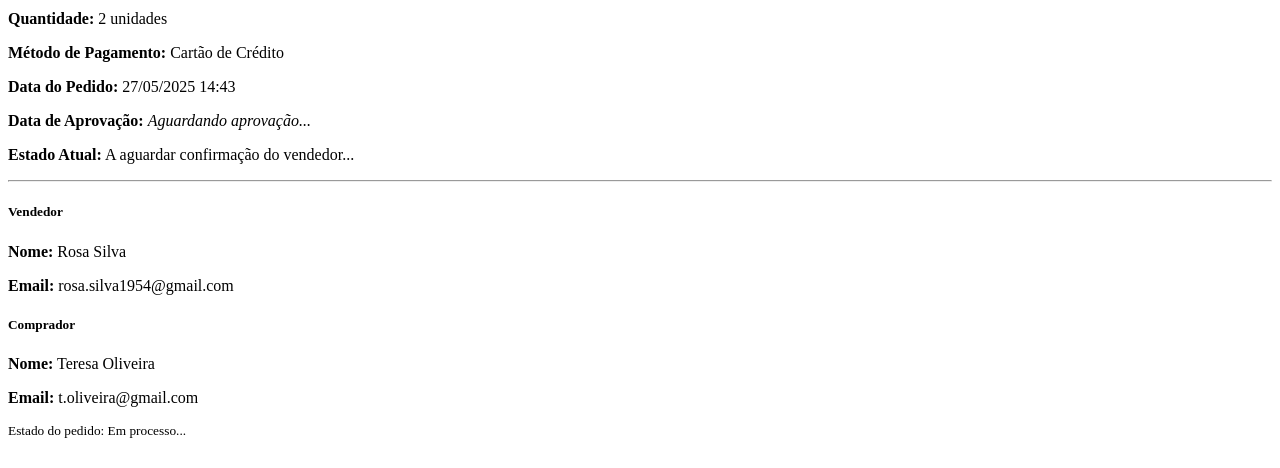
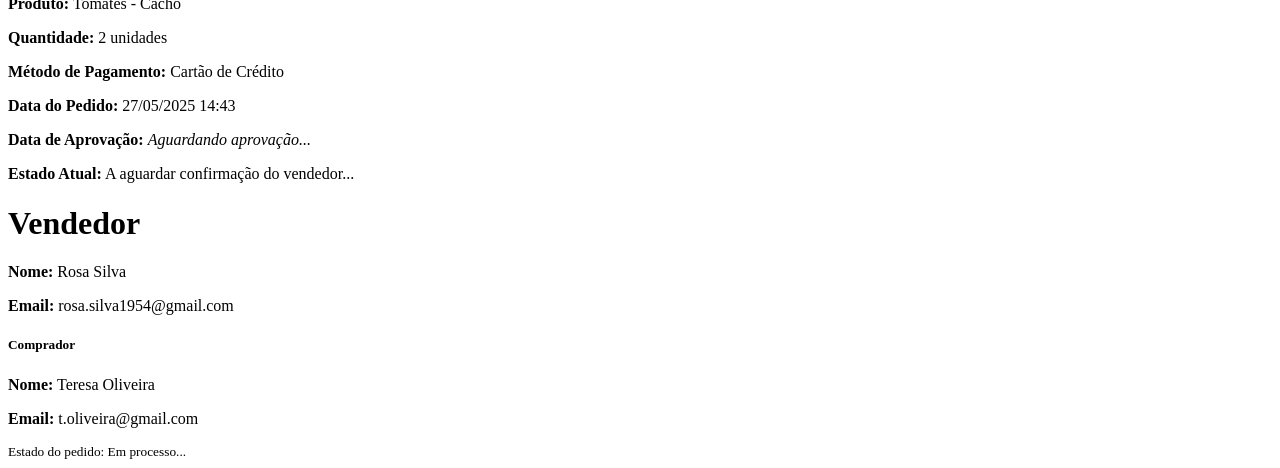
Before and after one commit to MLT05/NABU-24-25, a PHP site: page /cp_detalhes_processo.php in a window 1280 px wide. Shown: the part 387-855 px from the top of the page. Before the commit the page ends 825 px from the top, so only its background shows below. Run offline with PHP 8.4, Linux system fonts and the light colour scheme.

Commit message:
perfil -  "encomendas" para "Meus pedidos"

```diff
--- a/NABU_base/Componentes/cp_detalhes_processo.php
+++ b/NABU_base/Componentes/cp_detalhes_processo.php
@@ -2,7 +2,7 @@
     <div class="mt-5">
         <div class="card shadow-lg">
             <div class="card-header verde_claro_bg text-white text-center">
-                <h4 class="verde_escuro fw-bold">Detalhes do Pedido</h4>
+                <h1 class="verde_escuro fw-bold ">Detalhes do Pedido</h1>
             </div>
             <div class="card-body">
 
@@ -14,22 +14,20 @@
 
                     <!-- Coluna de informações do produto -->
                     <div class="col-sm-8">
-                        <p><strong>Produto:</strong> Tomates - Cacho</p>
-                        <p><strong>Quantidade:</strong> 2 unidades</p>
-                        <p><strong>Método de Pagamento:</strong> Cartão de Crédito</p>
-                        <p><strong>Data do Pedido:</strong> 27/05/2025 14:43</p>
-                        <p><strong>Data de Aprovação:</strong> <em>Aguardando aprovação...</em></p>
-                        <p><strong>Estado Atual:</strong>
+                        <p><strong class="verde_escuro">Produto:</strong> Tomates - Cacho</p>
+                        <p><strong  class="verde_escuro">Quantidade:</strong> 2 unidades</p>
+                        <p><strong  class="verde_escuro">Método de Pagamento:</strong> Cartão de Crédito</p>
+                        <p><strong  class="verde_escuro">Data do Pedido:</strong> 27/05/2025 14:43</p>
+                        <p><strong  class="verde_escuro">Data de Aprovação:</strong> <em>Aguardando aprovação...</em></p>
+                        <p><strong  class="verde_escuro">Estado Atual:</strong>
                             <span class="badge bg-warning text-dark">A aguardar confirmação do vendedor...</span>
                         </p>
                     </div>
                 </div>
 
-                <hr>
-
                 <div class="row">
                     <div class="col-sm-6">
-                        <h5>Vendedor</h5>
+                        <h1 class="verde_escuro fw-bold mb-4">Vendedor</h1>
                         <p><strong>Nome:</strong> Rosa Silva</p>
                         <p><strong>Email:</strong> rosa.silva1954@gmail.com</p>
                     </div>
--- a/NABU_base/Componentes/cp_perfil.php
+++ b/NABU_base/Componentes/cp_perfil.php
@@ -16,7 +16,7 @@
 
                 <a href="../Paginas/encomendas.php" class="verde_escuro list-group-item list-group-item-action d-flex align-items-center verde_claro_bg">
                     <img src="../Imagens/icons/orders_24dp_000000_FILL0_wght400_GRAD0_opsz24.svg" alt="Ícone" class="me-3" >
-                    Encomendas
+                    Meus pedidos
                 </a>
 
                 <a href="../Paginas/perfil_details.php" class="verde_escuro list-group-item list-group-item-action d-flex align-items-center verde_claro_bg">
```
